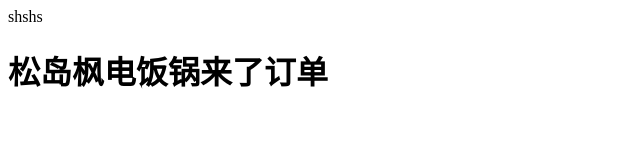
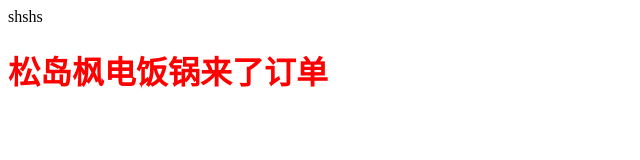
Before and after one commit to 6panjing/6panjing.github.io, a plain HTML site: page index.html in a window 1280 px wide. Shown: the whole page, without its empty margins (0-640 px from the left). Drawn offline with Linux system fonts and the light colour scheme.

Commit message:
个人网站

```diff
--- a/index.html
+++ b/index.html
@@ -4,6 +4,7 @@
 	</head>
 	<body>
 		shshs
-		<h1>松岛枫电饭锅来了订单</h1>
+		<h1 style="color:red">松岛枫电饭锅来了订单</h1>
+
 	</body>
 </html>
```
